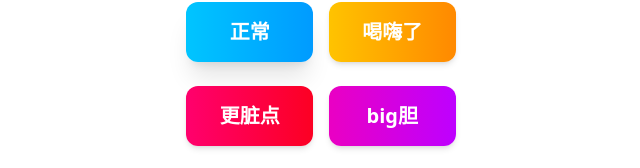
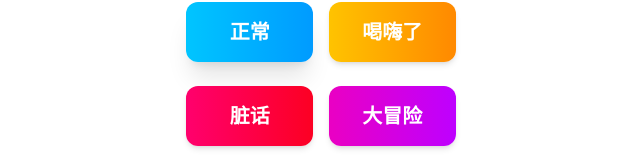
Before and after one commit to ysh199882/TruthOrDrink, a Next.js app: page / in a window 1280 px wide. Shown: the part 360-528 px from the top of the page, without its empty margins (319-959 px from the left). Built offline with nearby package versions, Linux system fonts and the light colour scheme.

Commit message:
fix：修改标题

```diff
--- a/pages/index.tsx
+++ b/pages/index.tsx
@@ -46,12 +46,12 @@ const Home: NextPage = () => {
           <div className="grid grid-cols-2 gap-4">
             <Link href='/game?mode=dirty'>
               <div className="select-none cursor-pointer text-white font-bold text-xl border-black rounded-xl p-4 shadow-md w-full flex-1 mx-auto text-center bg-gradient-to-r from-[#FF006D] to-[#FC0023]">
-                更脏点
+                脏话
               </div>
             </Link>
             <Link href='/game?mode=dares'>
               <div className="select-none cursor-pointer text-white font-bold text-xl border-black rounded-xl p-4 shadow-md w-full flex-1 mx-auto text-center bg-gradient-to-r from-[#EA00C3] to-[#BE00FF]">
-                big胆
+                大冒险
               </div>
             </Link>
           </div>
```
